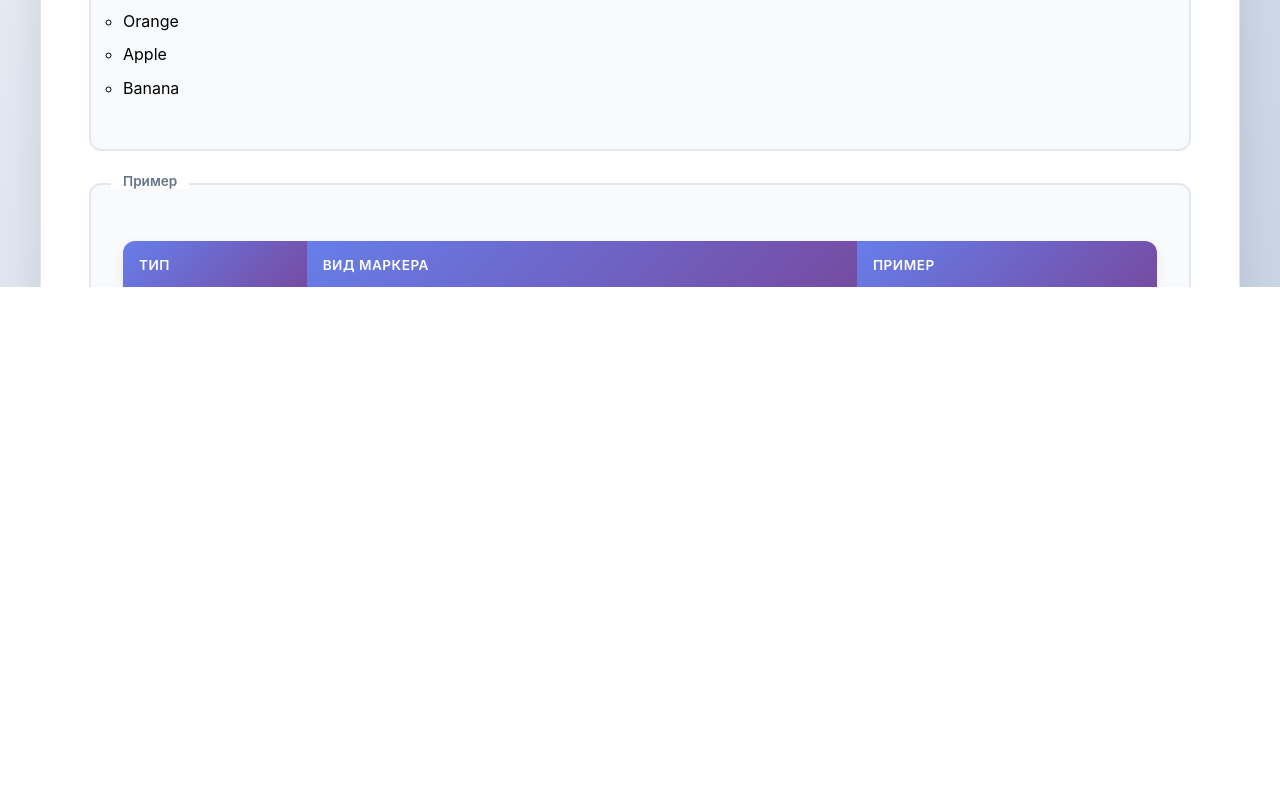
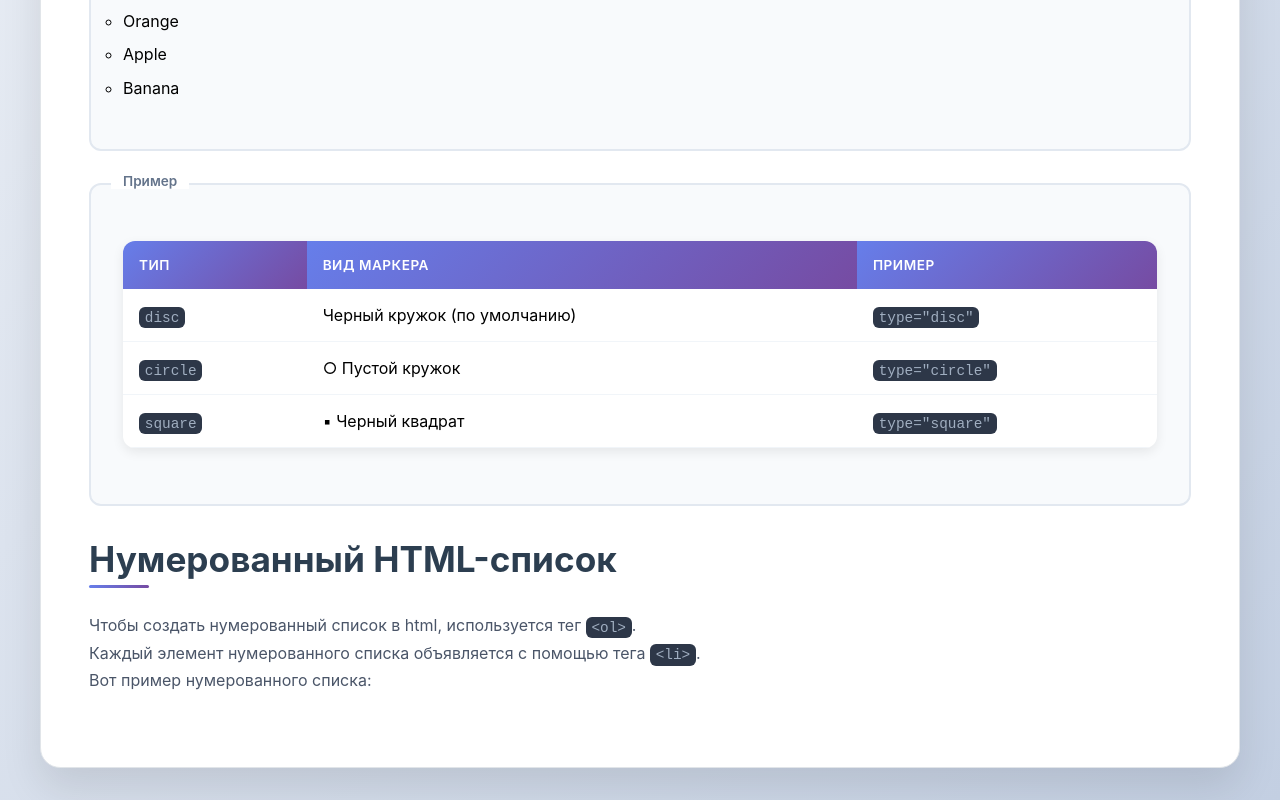
Before and after one commit to SAYRUSQIP/html-lists-tutorial, a plain HTML site: page index.html in a window 1280 px wide. Shown: the part 984-1784 px from the top of the page. Before the commit the page ends 1603 px from the top, so only its background shows below. Drawn offline with Linux system fonts and the light colour scheme.

Commit message:
Привет АНВАР

```diff
--- a/index.html
+++ b/index.html
@@ -97,7 +97,23 @@ Ctrl+L       — очистить адресную строку
                                 </tr>
                             </tbody>
                         </table>
+
+
                     </div>
+
+                </section>
+
+                <!-- Новая часть кода, тут уже будет идти речь о НУМЕРОВАННЫХ СПМСКАХ  -->
+                <section>
+                    <h2>Нумерованный HTML-список</h2>
+
+                    <p>
+                        Чтобы создать нумерованный список в html, используется тег <code>&lt;ol&gt;</code>. <br> Каждый
+                        элемент нумерованного списка объявляется с помощью тега <code>&lt;li&gt;</code>. <br> Вот пример
+                        нумерованного списка:
+                    </p>
+
+
                 </section>
             </div>
 
```
